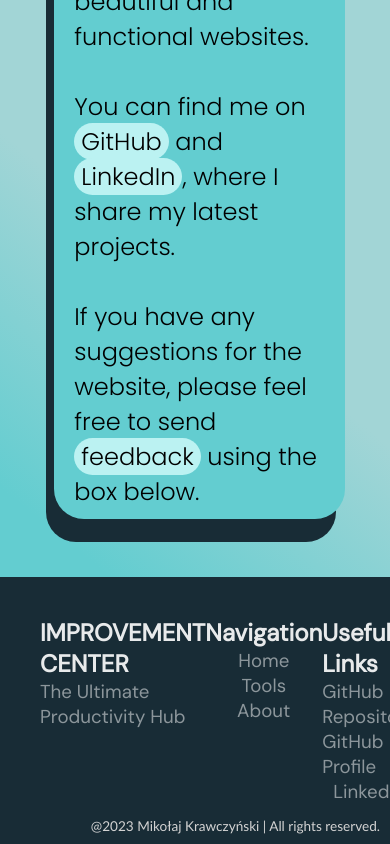
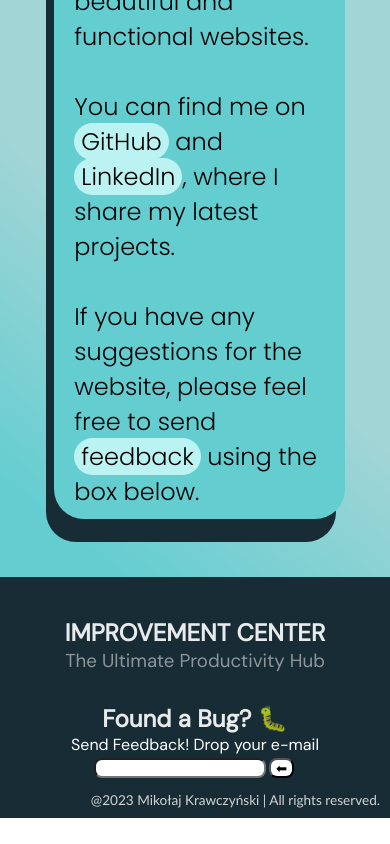
Before and after one commit to m1ckeyyy/improvement-center, a React (Vite) app in the folder client/: page / in a window 390 px wide. Shown: the part 2788-3632 px from the top of the page. After the commit the page ends 3606 px from the top, so only its background shows below. Built offline with nearby package versions, Linux system fonts and the light colour scheme.

Commit message:
homepage completed, todo: tools

```diff
--- a/client/src/components/Footer/Footer.jsx
+++ b/client/src/components/Footer/Footer.jsx
@@ -48,13 +48,19 @@ const Footer = () => {
       </div>
       <div className={styles.sectionThree}>
         <h2>Useful Links</h2>
-				<a href="https://github.com/m1ckeyyy/login-app-frontend">
+        <a
+          href="https://github.com/m1ckeyyy/login-app-frontend"
+          target="_blank"
+        >
           <h3>GitHub Repository</h3>
         </a>
-				<a href="https://github.com/m1ckeyyy">
+        <a href="https://github.com/m1ckeyyy" target="_blank">
           <h3>GitHub Profile</h3>
         </a>
-				<a href="https://www.linkedin.com/in/mikolaj-krawczynski-a82ba5240/">
+        <a
+          href="https://www.linkedin.com/in/mikolaj-krawczynski-a82ba5240/"
+          target="_blank"
+        >
           <h3>LinkedIn</h3>
         </a>
       </div>
--- a/client/src/components/Footer/Footer.module.scss
+++ b/client/src/components/Footer/Footer.module.scss
@@ -17,7 +17,6 @@
   display: flex;
   margin-top: 3px;
   margin-left: -2px;
-	// margin-left: 10px;
 }
 .formInput {
   resize: none;
@@ -52,7 +51,7 @@
 
     color: white;
     &:hover {
-			// opacity: 1;
+      opacity: 1;
       cursor: pointer;
       transition: opacity 0.5s ease;
     }
@@ -61,12 +60,32 @@
 .copyright {
   font-family: "Gill Sans", "Gill Sans MT", Calibri, "Trebuchet MS", sans-serif;
   position: absolute;
-	// bottom: 5px;
   right: 10px;
-	// top: 1000px;
   bottom: 10px;
   font-size: 0.85em;
   color: lightgray;
   flex: 1;
-	// background-color: red;
 }
+@media (max-width: 1073px) {
+  .container {
+    grid-template-columns: 1fr 1fr;
+  }
+  .sectionOne,
+  .sectionTwo {
+    margin-bottom: 20px;
+  }
+}
+@media (max-width: 603px) {
+  .sectionTwo,
+  .sectionThree {
+    display: none;
+  }
+}
+@media (max-width: 580px) {
+  .container {
+    grid-template-columns: 1fr;
+  }
+  .sectionOne {
+    margin-bottom: 30px;
+  }
+}
```
Lines whose indentation alone changed are shown as unchanged.
